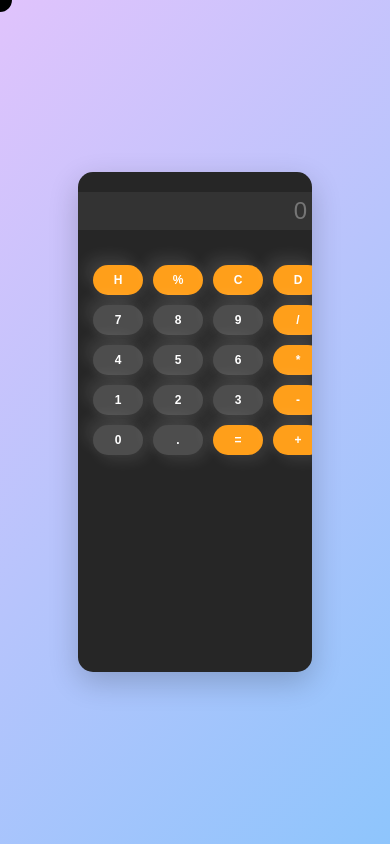
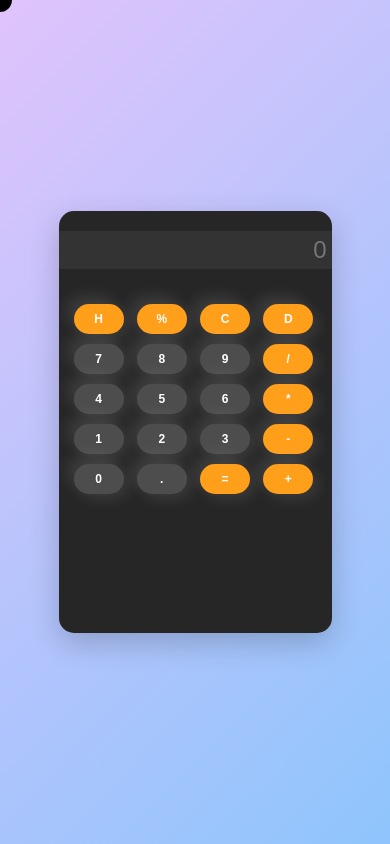
Before and after one commit to RandelStock/Calculator, a plain HTML site: page index.html in a window 390 px wide. Drawn offline with Linux system fonts and the light colour scheme.

Commit message:
index.html

```diff
--- a/index.html
+++ b/index.html
@@ -130,9 +130,8 @@ button:active{
 /* Mobile view */
 @media (max-width: 600px) {
     #calculator {
-        max-width: 60%;
-        max-height: 500px;
-        height: 60%;
+        max-width: 70%;
+        max-height: 50%;
     }
 
     #display {
```
